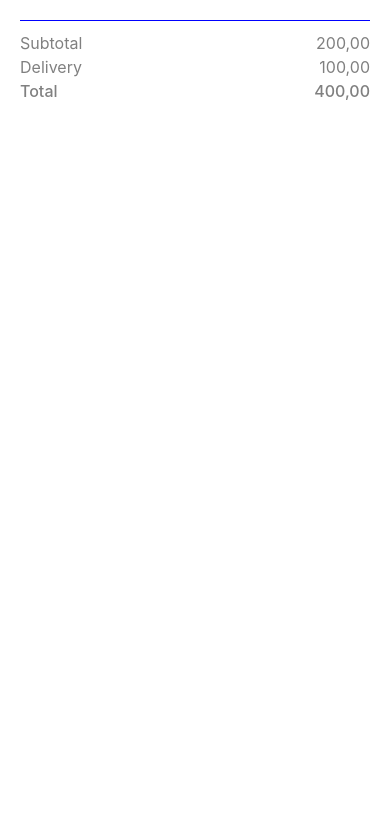
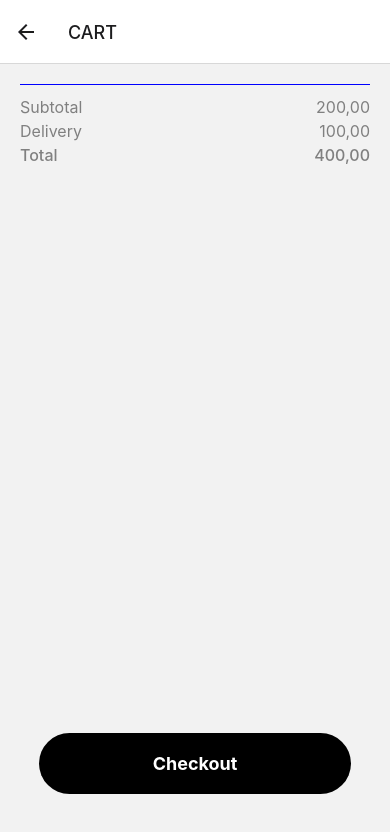
Before and after one commit to cesarcamposc/react-native-product-cart, a React Native app: screen /CART in a window 390 px wide. Shown: the top 832 px of the page. Built offline with nearby package versions, Linux system fonts and the light colour scheme.

Commit message:
second commit

```diff
--- a/App.js
+++ b/App.js
@@ -1,19 +1,11 @@
 import { StyleSheet, Text, View } from 'react-native';
-import ProductsScreen from './src/screens/ProductsScreen';
-import ProductDetailsScreen from './src/screens/ProductDetailsScreen';
-import ShoppingCart from './src/screens/ShoppingCart';
-import CartListItem from './src/components/CartListItem';
+import Navigation from './src/navigation';
 
 export default function App() {
 
   return (
     <View style={styles.container}>
-      {/* <ProductsScreen/> */}
-      {/* <ProductDetailsScreen/> */}
-      <ShoppingCart/>
-      {/* <CartListItem/> */}
-
-
+      <Navigation/>
     </View>
   );
 }
@@ -21,8 +13,5 @@ export default function App() {
 const styles = StyleSheet.create({
   container: {
     flex: 1,
-
-
   },
-
 });
--- /dev/null
+++ b/src/navigation.js
@@ -0,0 +1,39 @@
+import { View, Text, Pressable } from 'react-native'
+import React from 'react'
+import { NavigationContainer } from '@react-navigation/native'
+import { createNativeStackNavigator } from '@react-navigation/native-stack'
+
+import ProductsScreen from './screens/ProductsScreen'
+import ProductDetailsScreen from './screens/ProductDetailsScreen'
+import ShoppingCart from './screens/ShoppingCart'
+
+import {FontAwesome} from '@expo/vector-icons'
+
+const Stack = createNativeStackNavigator();
+
+const navigation = () => {
+  return (
+    <NavigationContainer>
+        <Stack.Navigator>
+            <Stack.Screen
+            name ="PRODUCTS"
+            component={ProductsScreen}
+            options={({navigation})=>({
+                headerRight: ()=>
+                <Pressable
+                onPress={()=>navigation.navigate('CART')} style = {{flexDirection: 'row'}}>
+                    <FontAwesome name='shopping-cart' size={25}/>
+                    <Text style ={{marginLeft: 5,fontWeight:'500', fontSize: 20}}>2</Text>
+                </Pressable>})} />
+
+            <Stack.Screen
+            name ="PRODUCT DETAILS"
+            component={ProductDetailsScreen}
+            options={{presentation: 'modal'}} />
+            <Stack.Screen name ="CART" component={ShoppingCart} />
+        </Stack.Navigator>
+    </NavigationContainer>
+  );
+}
+
+export default navigation
--- a/src/screens/ProductDetailsScreen.js
+++ b/src/screens/ProductDetailsScreen.js
@@ -60,7 +60,6 @@ const styles = StyleSheet.create({
         lineHeight:25,
     },
 
-
     button:{
         position: 'absolute',
         backgroundColor: 'black',
--- a/src/screens/ProductsScreen.js
+++ b/src/screens/ProductsScreen.js
@@ -1,19 +1,23 @@
-import { StyleSheet, Image, Text, View, FlatList } from 'react-native';
+import { StyleSheet, Image, Text, View, FlatList, Pressable } from 'react-native';
 import products from '../data/product';
 
 
-const ProductsScreen = () => {
+const ProductsScreen = ({navigation}) => {
     return (
         <FlatList
             data={products}
             //keyExtractor={id}
             renderItem={({ item }) => (
-                <View style={styles.itemContainer}>
+                <Pressable
+                onPress={()=>navigation.navigate('PRODUCT DETAILS')}
+                style={styles.itemContainer}
+                >
                     <Image
                         source={{ uri: item.image }}
                         style={styles.image}
                     />
-                </View>
+                </Pressable>
+
             )}
             numColumns={2}
         />
--- a/src/screens/ShoppingCart.js
+++ b/src/screens/ShoppingCart.js
@@ -1,36 +1,43 @@
-import { StyleSheet, Text, View,FlatList } from 'react-native'
+import { StyleSheet, Text, View, FlatList, Pressable } from 'react-native'
 import React from 'react'
 import cart from '../data/cart'
 import CartListItem from '../components/CartListItem';
 
-const ShoppingCart = () => {
-  return (
-    <FlatList
-    data = {cart}
-    renderItem = {({item})=> <CartListItem cartItem = {item}/>}
-    ListFooterComponent={()=>(
-        <View style = {styles.totalsContainer}>
-            <View style = {styles.row}>
+const ShoppingCartTotals = () => (
+    <View style={styles.totalsContainer}>
+        <View style={styles.row}>
             <Text style={styles.text}>Subtotal</Text>
             <Text style={styles.text}> 200,00</Text>
         </View>
 
-            <View style = {styles.row}>
+        <View style={styles.row}>
             <Text style={styles.text}>Delivery</Text>
             <Text style={styles.text}> 100,00</Text>
         </View>
 
-            <View style = {styles.row}>
+        <View style={styles.row}>
             <Text style={styles.texBold}>Total</Text>
             <Text style={styles.texBold}> 400,00</Text>
         </View>
+    </View>
 
+);
 
-        </View>
-    )}
+const ShoppingCart = () => {
+    return (
+        <>
+            <FlatList
+                data={cart}
+                renderItem={({ item }) => <CartListItem cartItem={item} />}
+                ListFooterComponent={ShoppingCartTotals}
             />
-  )
-}
+
+            <Pressable style={styles.button}>
+                <Text style={styles.buttonText}>Checkout</Text>
+            </Pressable>
+        </>
+    );
+};
 
 export default ShoppingCart
 
@@ -49,13 +56,30 @@ const styles = StyleSheet.create({
     },
 
     text: {
-        fontSize:16,
+        fontSize: 16,
         color: 'gray',
     },
 
     texBold: {
-        fontSize:16,
+        fontSize: 16,
         color: 'gray',
         fontWeight: '500',
+    },
+
+    button: {
+        position: 'absolute',
+        backgroundColor: 'black',
+        bottom: 50,
+        width: '80%',
+        alignSelf: 'center',
+        padding: 20,
+        borderRadius: 50,
+        alignItems: 'center',
+    },
+
+    buttonText: {
+        color: 'white',
+        fontWeight: 'bold',
+        fontSize: 18,
     }
 })
```
Also changed, not shown: package.json (+7 -3 lines), 1 other file (tests, documents, lock files or other folders). Lines whose indentation alone changed are shown as unchanged.
